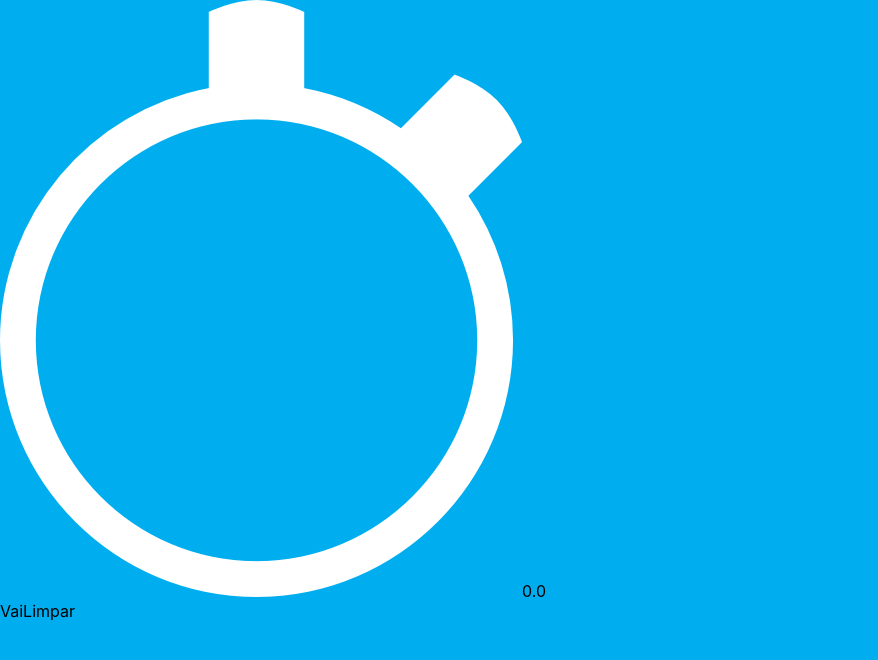
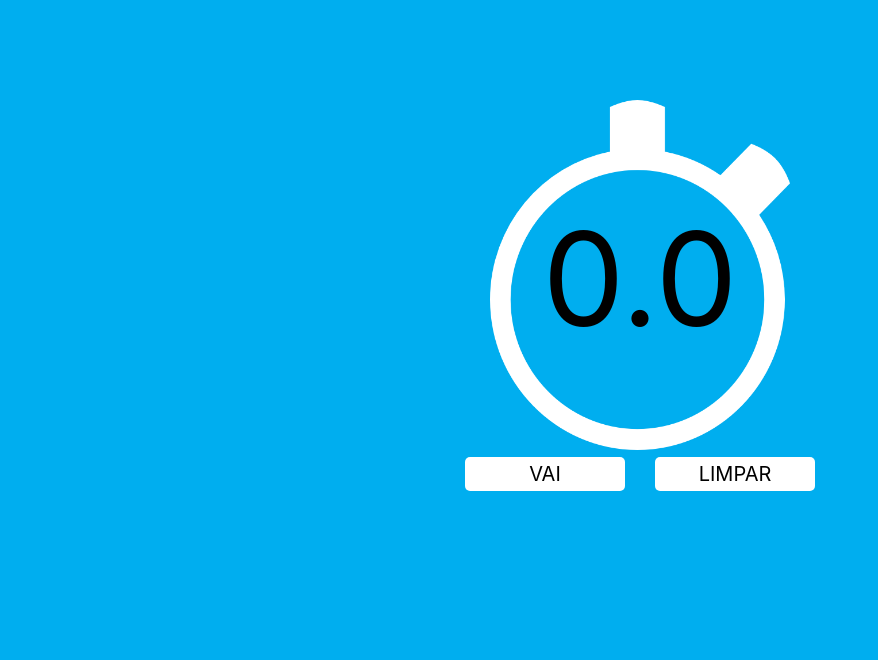
Before and after one commit to ThalysonOliveira/Cron-metro, a React (Create React App) app: page / in a window 1280 px wide. Shown: the top 660 px of the page, without its empty margins (0-878 px from the left). Built offline with nearby package versions, Linux system fonts and the light colour scheme.

Commit message:
Importado estilos

```diff
--- a/src/App.js
+++ b/src/App.js
@@ -1,4 +1,5 @@
 import React, {Component} from 'react'
+import './styles/estiloCronometro.css'
 
 import cronometroImg from './assets/cronometro.png'
 
@@ -14,8 +15,8 @@ export default class App extends Component{
         <img src={cronometroImg} alt="Cronômetro" className="img"/>
         <a className="timer">0.0</a>
         <div className="areaBtn">
-          <a className="btn">Vai</a>
-          <a className="btn">Limpar</a>
+          <a className="btn">VAI</a>
+          <a className="btn">LIMPAR</a>
         </div>
       </div>
     )
```
